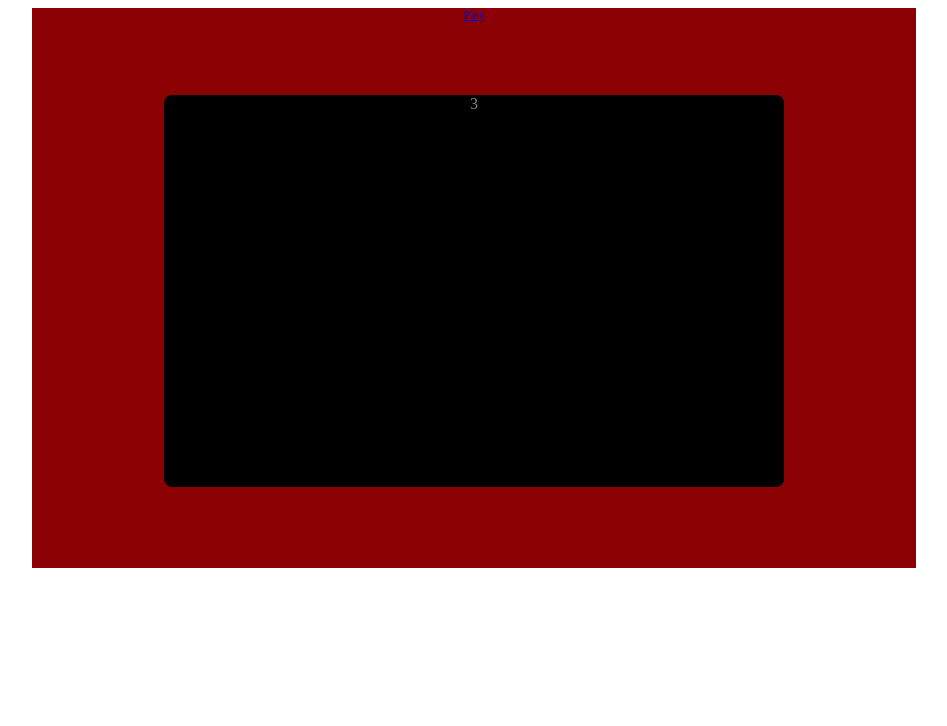
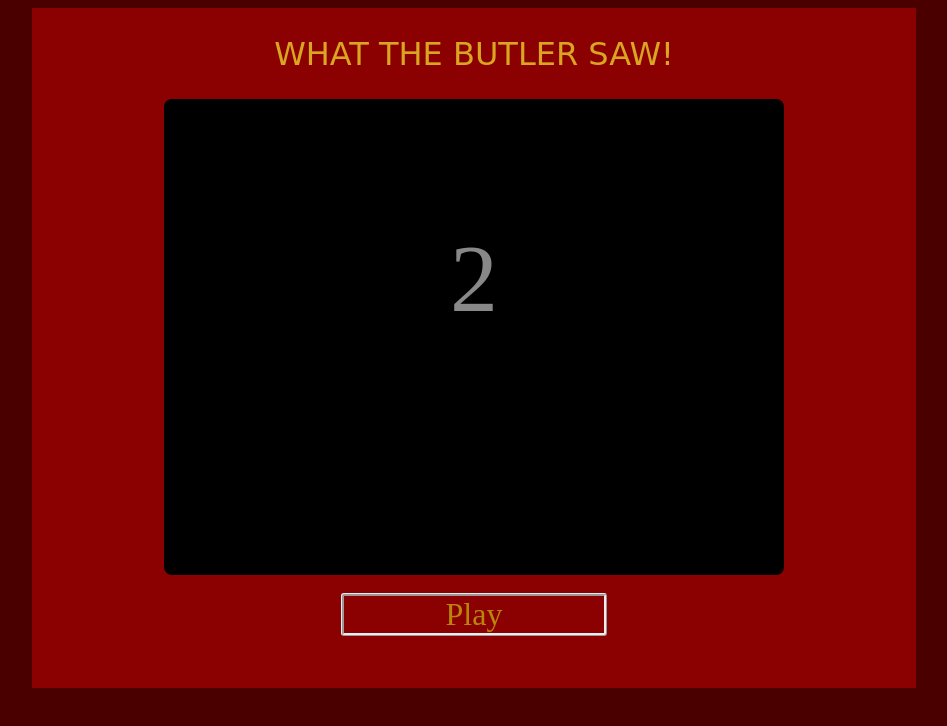
Before and after one commit to rikkhill/new_year, a plain HTML site: page butler/index.html in a window 1280 px wide. Both pictures are taken after a click on the link "Play". Shown: the whole page, without its empty margins (166-1113 px from the left). Drawn offline with Linux system fonts and the light colour scheme.

Commit message:
More WTBS styling

```diff
--- a/butler/index.html
+++ b/butler/index.html
@@ -14,12 +14,14 @@
 <body>
 
 <div class="outerContainer">
-
-    <div id="controls">
+    <div class="title">
+        WHAT THE BUTLER SAW!
+    </div>
+    <div id="screen">
+        &nbsp;
+    </div>
+    <div class="controls">
         <a href="#" id="play">Play</a>
-    </div>
-     <div id="screen">
-         &nbsp;
     </div>
 </div>
 
@@ -45,6 +47,13 @@
     "https://media.giphy.com/media/ZIxe20TqPXMPe/giphy.gif",
     "https://media.giphy.com/media/Mh2FpXnWZ8mFG/giphy.gif",
     "https://media.giphy.com/media/u28AbplbpJwFa/giphy.gif",
+    "https://media.giphy.com/media/hgYAu9UIcK6aI/giphy.gif",
+    "https://media.giphy.com/media/85p0dpfRvPnfa/giphy.gif",
+    "https://media.giphy.com/media/l1AsAV04FCMOoFyHm/giphy.gif",
+    "https://media.giphy.com/media/E19RHuY5MUFrO/giphy.gif",
+    "https://media.giphy.com/media/SV4IArpF2phbq/giphy.gif",
+
+
 
 
 
@@ -57,23 +66,23 @@
   function countdown() {
 
     setTimeout(function() {
-      screen.innerHTML = "1"
-    }, 4000);
+      screen.innerHTML = "<span class='screentext'>1</span>"
+    }, 900 * 4);
 
     setTimeout(function() {
-      screen.innerHTML = "2"
-    }, 3000);
+      screen.innerHTML = "<span class='screentext'>2</span>"
+    }, 900 * 3);
 
     setTimeout(function() {
-      screen.innerHTML = "3"
-    }, 2000);
+      screen.innerHTML = "<span class='screentext'>3</span>"
+    }, 900 * 2);
 
     setTimeout(function() {
-      screen.innerHTML = "4"
-    }, 1000);
+      screen.innerHTML = "<span class='screentext'>4</span>"
+    }, 900 * 1);
 
     setTimeout(function() {
-      screen.innerHTML = "5"
+      screen.innerHTML = "<span class='screentext'>5</span>"
     }, 0);
 
 
--- a/butler/style.css
+++ b/butler/style.css
@@ -3,10 +3,14 @@ html, body {
     height: 100%;
 }
 
+body {
+    background-color: #4b0000;
+}
+
 .outerContainer {
     background-color: darkred;
     width: 70%;
-    height: 70%;
+    height: 85%;
     top: 15%;
     margin-left: 15%;
 }
@@ -16,28 +20,53 @@ html, body {
     width: 70%;
     height: 70%;
     margin-left: 15%;
-    margin-top: 7.5%;
     color: #888888;
     text-align: center;
     overflow: hidden;
     border-radius: 8px;
 }
 
-#controls {
+.title {
+    font-family: cursive;
+    text-align: center;
+    color: goldenrod;
+    font-size: 24pt;
+    padding-top: 3%;
+    padding-bottom: 3%;
+}
+
+.controls {
     z-index: 4;
     font-size: 9pt;
     text-align: center;
+    margin-left: 35%;
+    margin-right: 35%;
+    padding-top: 2%;
     padding-bottom: 6px;
-    right: 14px;
-    top: 4px;
     transition: color 0.6s, background 0.6s;
 }
 
-#controls [disabled] {
+.controls a {
+    text-decoration: none;
+    font-size: 24pt;
+    color: darkgoldenrod;
+    background-color: darkred;
+    display: block;
+    text-align: center;
+    border: ridge;
+    border-radius: 3px;
+}
+
+.controls a:hover {
+    background-color: #4b0000;
+    border-color: #a87600;
+}
+
+.controls [disabled] {
     color: #ccc;
 }
 
-#controls>*:not(:last-child):after {
+.controls>*:not(:last-child):after {
     content: " | ";
 }
 
@@ -48,8 +77,9 @@ html, body {
 
 .screentext {
     text-align: center;
-    margin-top: 45%;
-    font-size: x-large;
+    margin-top: 20%;
+    font-size: 72pt;
+    display: block;
 }
 
 @media screen and (max-width: 980px) {
```
